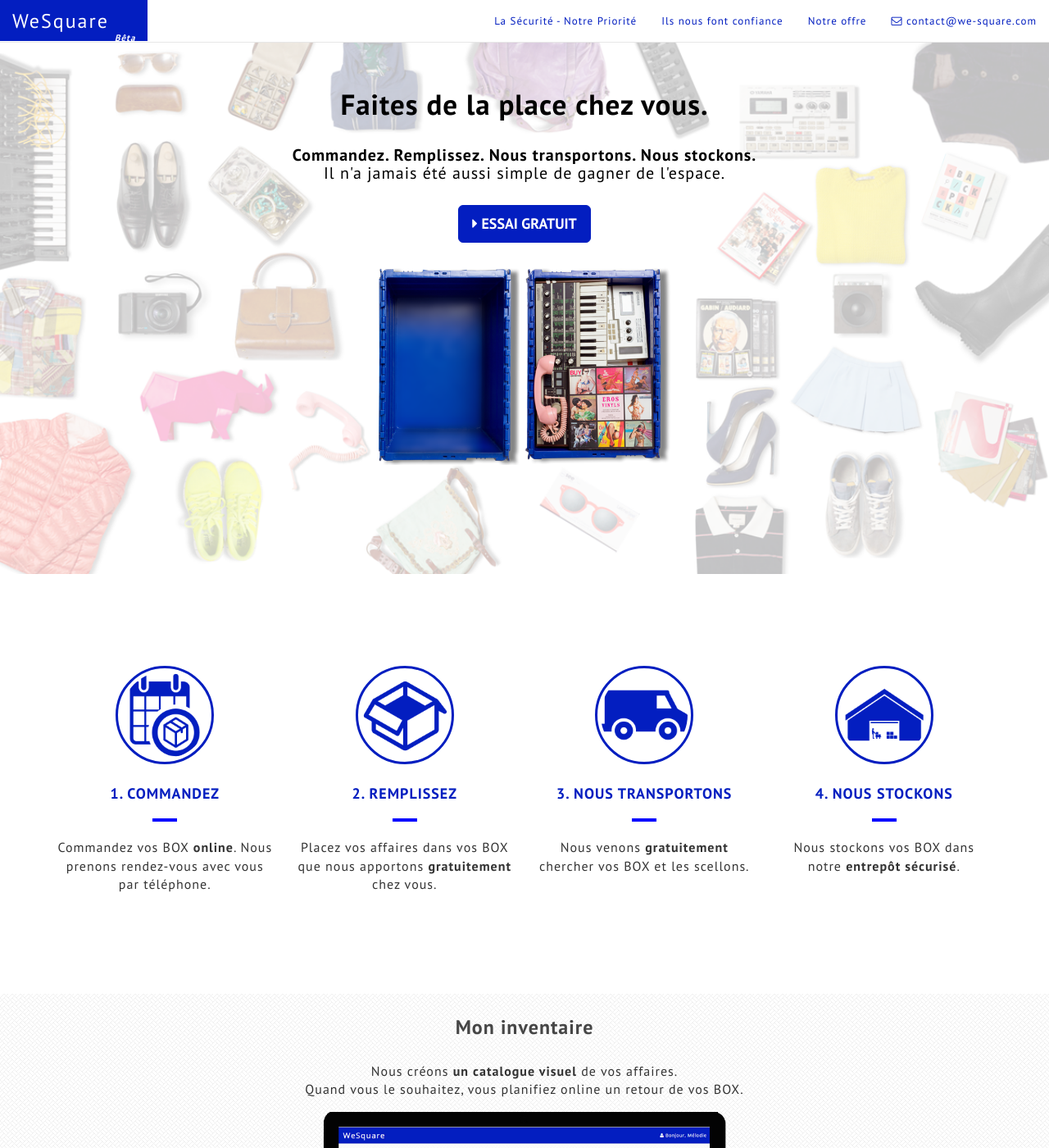
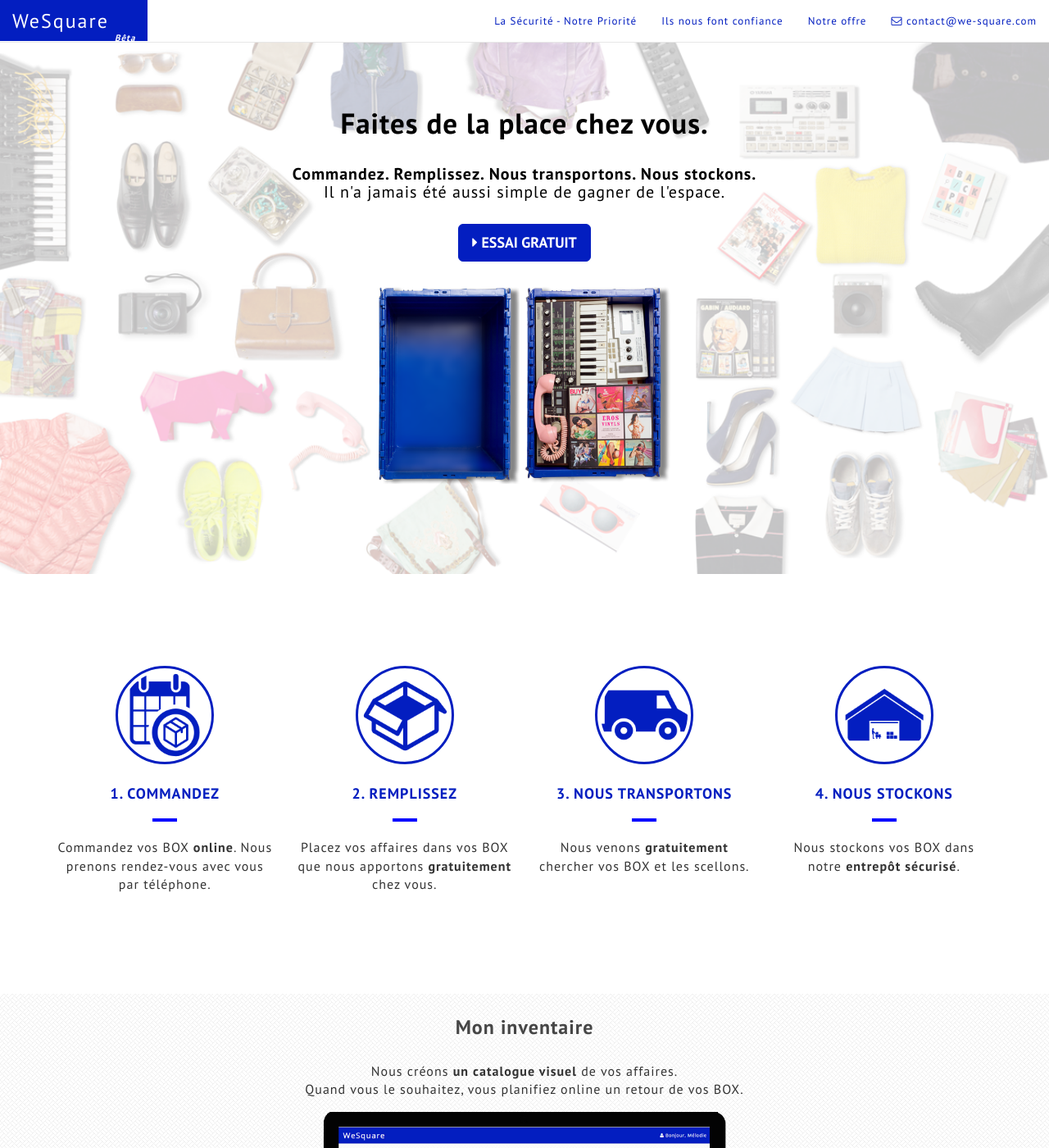
Before and after one commit to Seb1501/wesquare, a Jekyll site: the page built from index.html, in a window 1280 px wide and 1400 px high. Shown: the whole window at 82% size. Built offline with Jekyll 4.4.1, drawn with Linux system fonts in a browser that asks for light colours; nearby versions of some CDN libraries; Markdown is read by kramdown in place of the engine named in the settings.

Commit message:
Tentative rectification cover sur ipad

```diff
--- a/compass/sass/style.scss
+++ b/compass/sass/style.scss
@@ -97,7 +97,7 @@ body{
     -o-background-size: cover;
 	text-align: center;
 	height: 700px;
-	padding-top: 77px;
+	padding-top: 100px;
 	color: white;
 }
 
--- a/css/style.css
+++ b/css/style.css
@@ -88,7 +88,7 @@ body {
   background-image: url('../images/Cover.png?1415634071');
   background-repeat: no-repeat;
   background-attachment: fixed;
-  background-position: center;
+  background-position: center center;
   background-size: cover;
   /*background-size: 100%;*/
   -webkit-background-size: cover;
@@ -96,7 +96,7 @@ body {
   -o-background-size: cover;
   text-align: center;
   height: 700px;
-  padding-top: 77px;
+  padding-top: 100px;
   color: white;
 }
 
```
Also changed, not shown: 2 other files.
